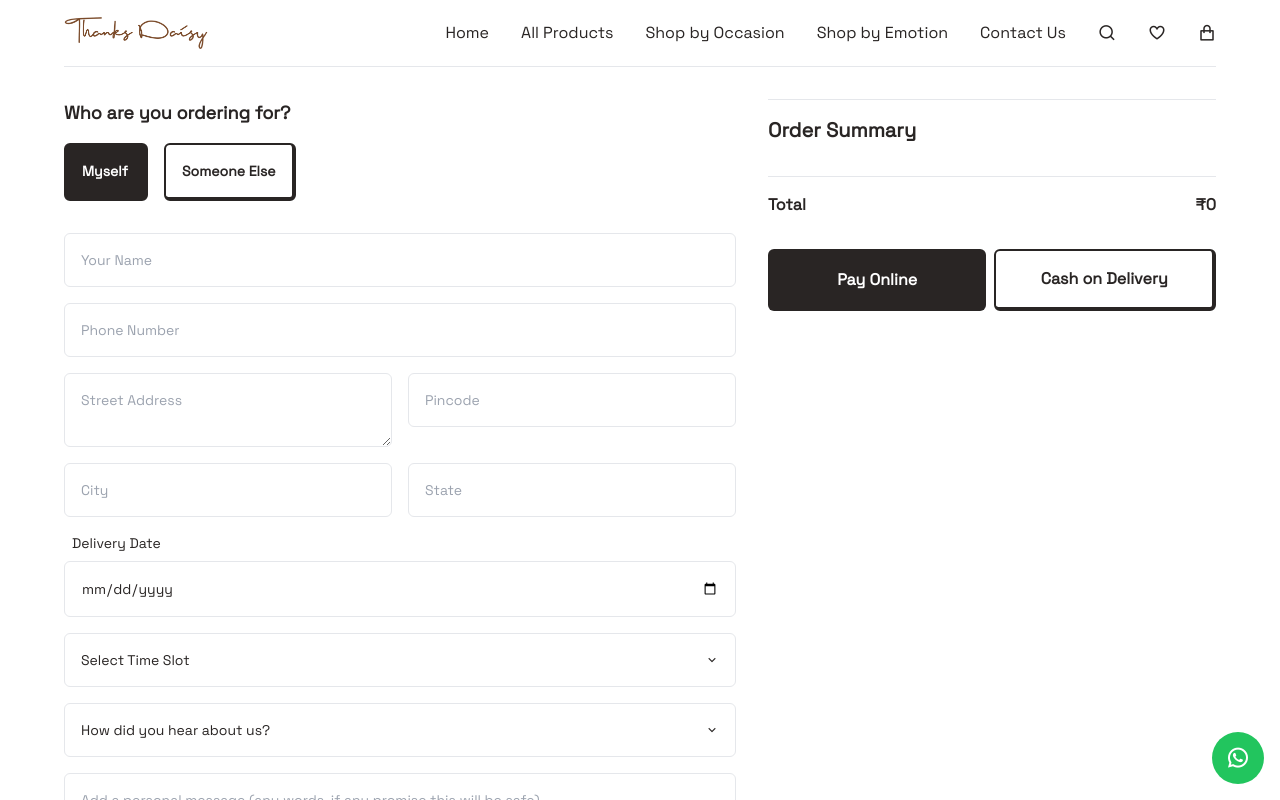
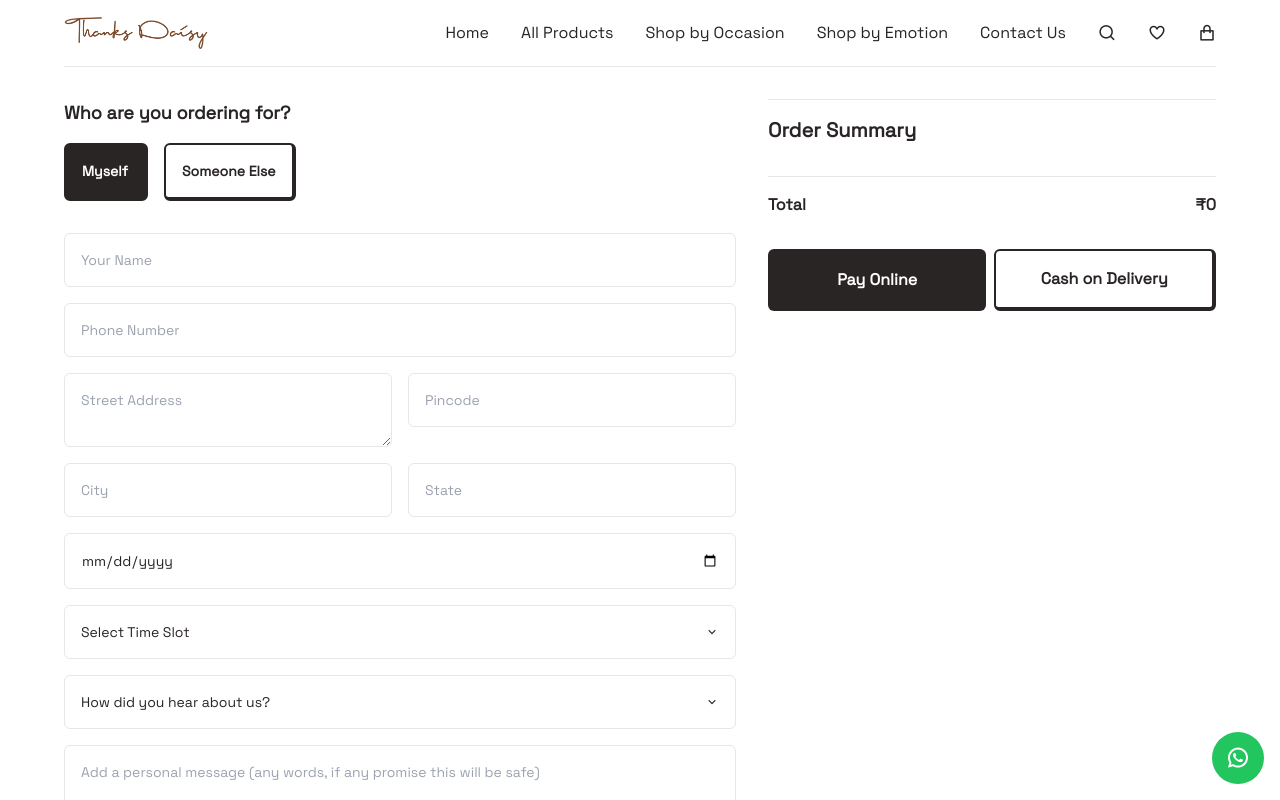
Before and after one commit to magnetfunnelspro/ThanksDAISY, a React (Vite) app: page /checkout in a window 1280 px wide. Shown: the top 800 px of the page. Built offline with nearby package versions, Linux system fonts and the light colour scheme.

Commit message:
Delivery Date update

```diff
--- a/src/pages/user/Checkout.jsx
+++ b/src/pages/user/Checkout.jsx
@@ -648,12 +648,11 @@ ${order.items.map((i) => `${i.name} x ${i.qty}`).join("\n")}
 
           {/* Delivery Date */}
           <div className="flex flex-col gap-2">
-            <label className="px-2 text-sm font-medium">Delivery Date</label>
-
             <input
               required
               type="date"
               name="date"
+              placeholder="mm/dd/yyyy"
               min={new Date().toISOString().split("T")[0]}
               value={form.date}
               onChange={handleChange}
```
